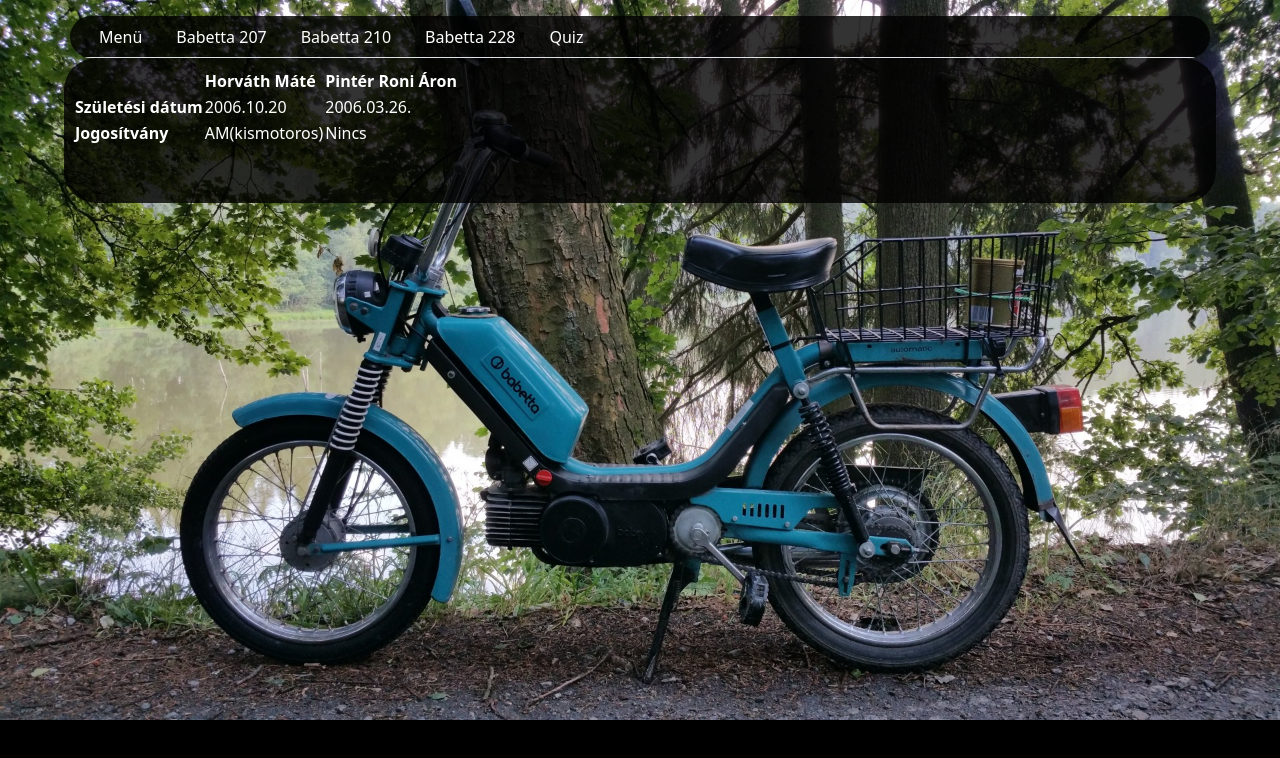
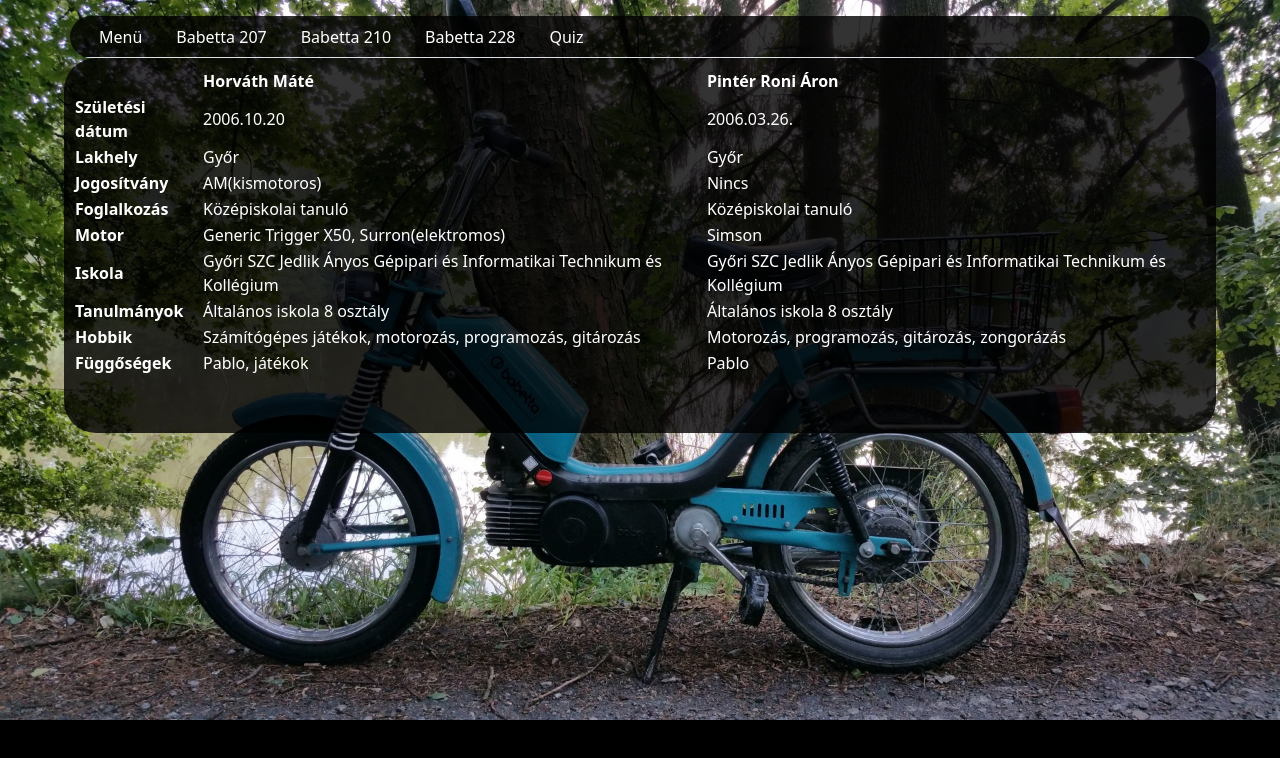
Before and after one commit to pinterroniaron/Proj1-babetta-9C, a plain HTML site: page készítők.html in a window 1280 px wide. Drawn offline with nearby package versions, Linux system fonts and the light colour scheme.

Commit message:
kész a táblázat

```diff
--- a/készítők.html
+++ b/készítők.html
@@ -1,5 +1,5 @@
 <!DOCTYPE html>
-<html lang="en">
+<html lang="hu">
   <head>
     <meta charset="UTF-8" />
     <meta http-equiv="X-UA-Compatible" content="IE=edge" />
@@ -19,17 +19,56 @@
     <div class="pbg" style="width: 90%; margin: auto">
       <table>
         <tr>
-          <th> </th>
+          <th></th>
           <th>Horváth Máté</th>
           <th>Pintér Roni Áron</th>
         </tr>
         <tr>
-            <th>Születési dátum</th>
-            <td>2006.10.20</td>
-            <td>2006.03.26.</td>
+          <th>Születési dátum</th>
+          <td>2006.10.20</td>
+          <td>2006.03.26.</td>
         </tr>
-        <tr><th>Jogosítvány</th><td>AM(kismotoros)</td>
-        <td>Nincs</td></tr>
+        <tr>
+          <th>Lakhely</th>
+          <td>Győr</td>
+          <td>Győr</td>
+        </tr>
+
+        <tr>
+          <th>Jogosítvány</th>
+          <td>AM(kismotoros)</td>
+          <td>Nincs</td>
+        </tr>
+        <tr>
+          <th>Foglalkozás</th>
+          <td>Középiskolai tanuló</td>
+          <td>Középiskolai tanuló</td>
+        </tr>
+        <tr>
+          <th>Motor</th>
+          <td>Generic Trigger X50, Surron(elektromos)</td>
+          <td>Simson</td>
+        </tr>
+        <tr>
+          <th>Iskola</th>
+          <td>Győri SZC Jedlik Ányos Gépipari és Informatikai Technikum és Kollégium</td>
+          <td>Győri SZC Jedlik Ányos Gépipari és Informatikai Technikum és Kollégium</td>
+        </tr>
+        <tr>
+          <th>Tanulmányok</th>
+          <td>Általános iskola 8 osztály</td>
+          <td>Általános iskola 8 osztály</td>
+        </tr>
+        <tr>
+          <th>Hobbik</th>
+          <td>Számítógépes játékok, motorozás, programozás, gitározás</td>
+          <td>Motorozás, programozás, gitározás, zongorázás</td>
+        </tr>
+        <tr>
+          <th>Függőségek</th>
+          <td>Pablo, játékok</td>
+          <td>Pablo</td>
+        </tr>
       </table>
     </div>
     <script src="navbar.js"></script>
```
